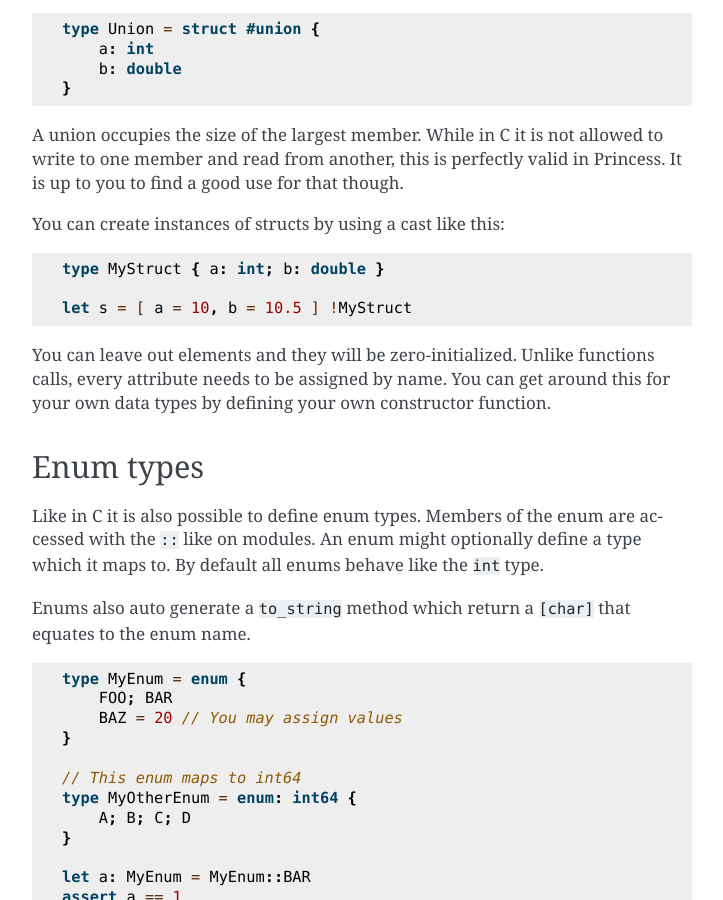
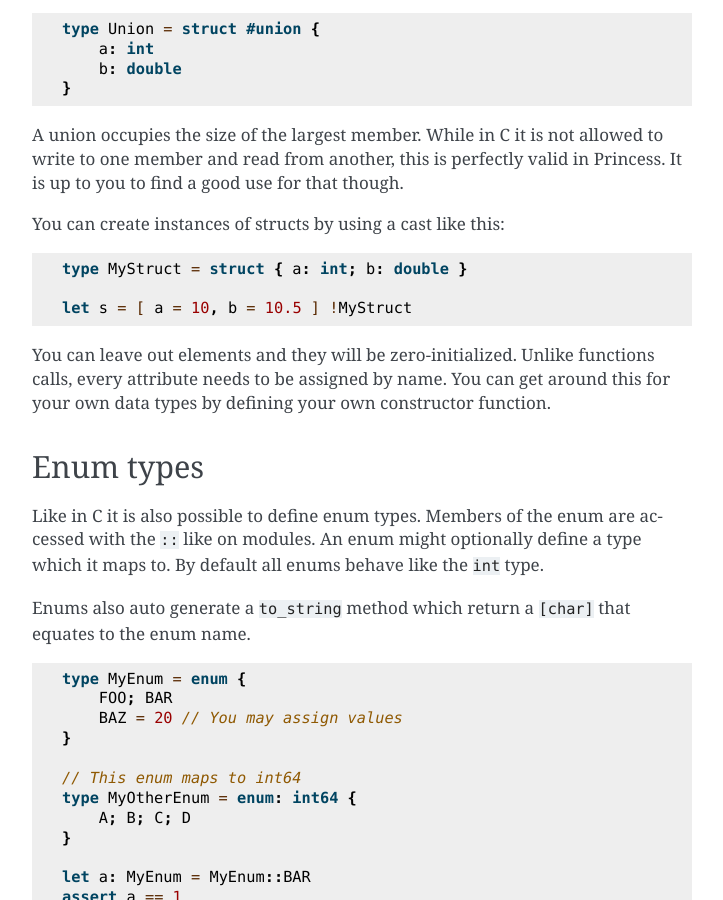
Before and after one commit to Princess-org/Princess-org.github.io, a Sphinx documentation site: the page built from source/types.rst, in a window 1280 px wide and 900 px high, scrolled down 3815 px. Shown: the whole window, without its empty margins (388-1111 px from the left). Built offline with Sphinx 7.4.7, drawn with Linux system fonts in a browser that asks for light colours.

Commit message:
Update types.rst

```diff
--- a/source/types.rst
+++ b/source/types.rst
@@ -189,7 +189,7 @@ You can create instances of structs by using a cast like this:
 
 .. code-block:: princess
 
-    type MyStruct { a: int; b: double }
+    type MyStruct = struct { a: int; b: double }
 
     let s = [ a = 10, b = 10.5 ] !MyStruct
 
```
Also changed, not shown: other parts of source/types.rst (+1 -1 lines).
